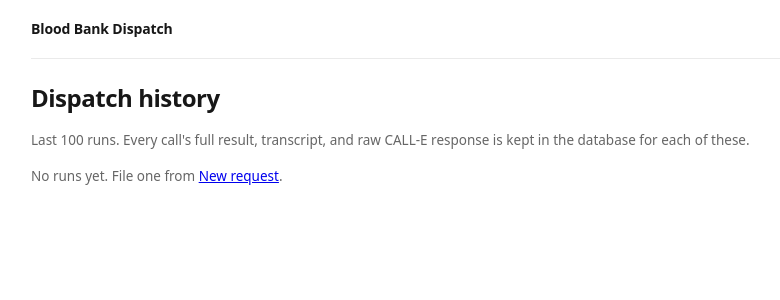
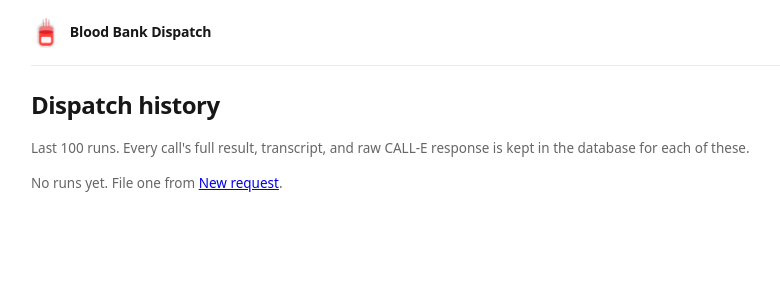
Before and after one commit to Otitodev/blood-bank-dispatch, a Python web app: template app/templates/runs.html in a window 1280 px wide. Shown: the top 300 px of the page, without its empty margins (137-917 px from the left). Run offline with Jinja, Linux system fonts and the light colour scheme; the template is opened without the code that fills it, so the values that code supplies are empty.

Commit message:
Add blood bank branding and PWA metadata

```diff
--- a/app/templates/base.html
+++ b/app/templates/base.html
@@ -3,7 +3,11 @@
 <head>
 <meta charset="utf-8">
 <meta name="viewport" content="width=device-width, initial-scale=1">
+<meta name="theme-color" content="#ffffff">
 <title>Blood Bank Dispatch</title>
+<link rel="icon" type="image/png" href="/static/blood-bag.png">
+<link rel="apple-touch-icon" href="/static/blood-bag.png">
+<link rel="manifest" href="/static/manifest.webmanifest">
 <script src="/static/htmx.min.js"></script>
 <style>
   :root {
@@ -37,7 +41,12 @@
     border-bottom: 1px solid var(--border);
     font-size: 14px;
   }
-  nav .brand { font-weight: 600; letter-spacing: -0.01em; margin-right: auto; }
+  nav .brand {
+    display: inline-flex; align-items: center; gap: 0.55rem;
+    color: var(--fg); font-weight: 600; letter-spacing: -0.01em;
+    margin-right: auto; text-decoration: none;
+  }
+  nav .brand img { width: 30px; height: 30px; object-fit: contain; }
   nav a { color: var(--muted); text-decoration: none; }
   nav a:hover { color: var(--fg); }
   h1 { font-size: 1.5rem; font-weight: 600; letter-spacing: -0.02em; margin: 1.2rem 0 0.3rem; }
@@ -149,7 +158,10 @@
 </head>
 <body>
 <nav>
-  <span class="brand">Blood Bank Dispatch</span>
+  <a class="brand" href="/request">
+    <img src="/static/blood-bag.png" alt="" width="30" height="30">
+    <span>Blood Bank Dispatch</span>
+  </a>
   {% if authed %}
   <a href="/request">New request</a>
   <a href="/runs">History</a>
```
Also changed, not shown: app/static/blood-bag.png (added), app/static/manifest.webmanifest (added).
